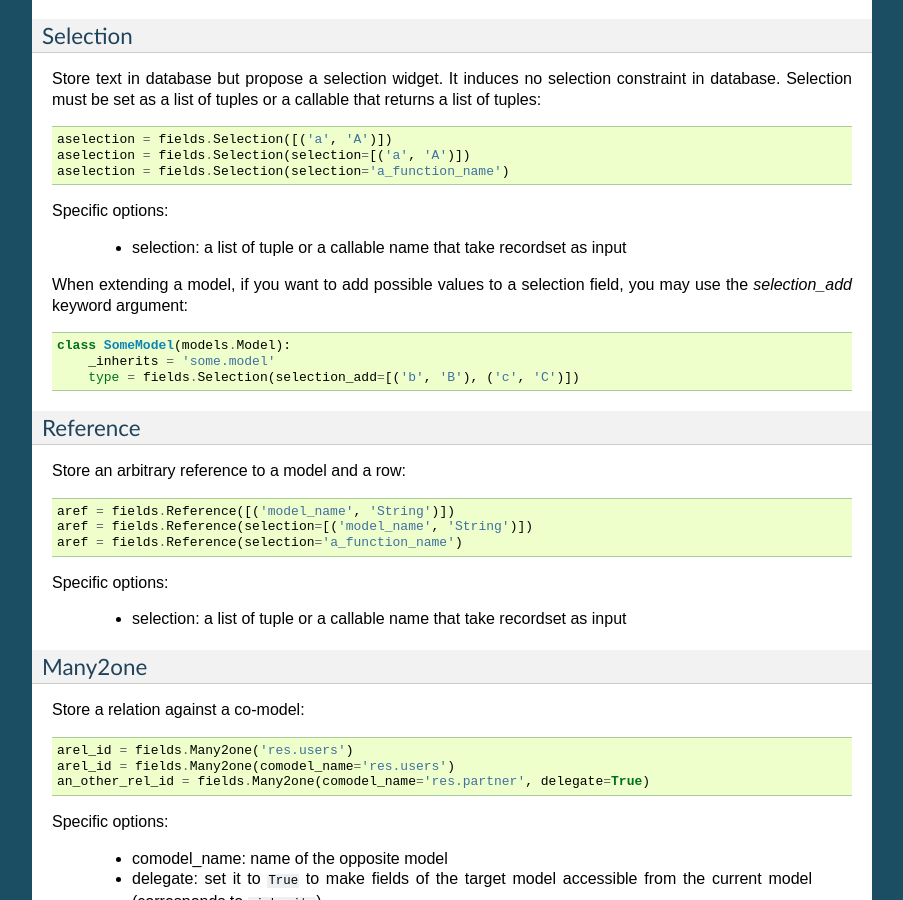
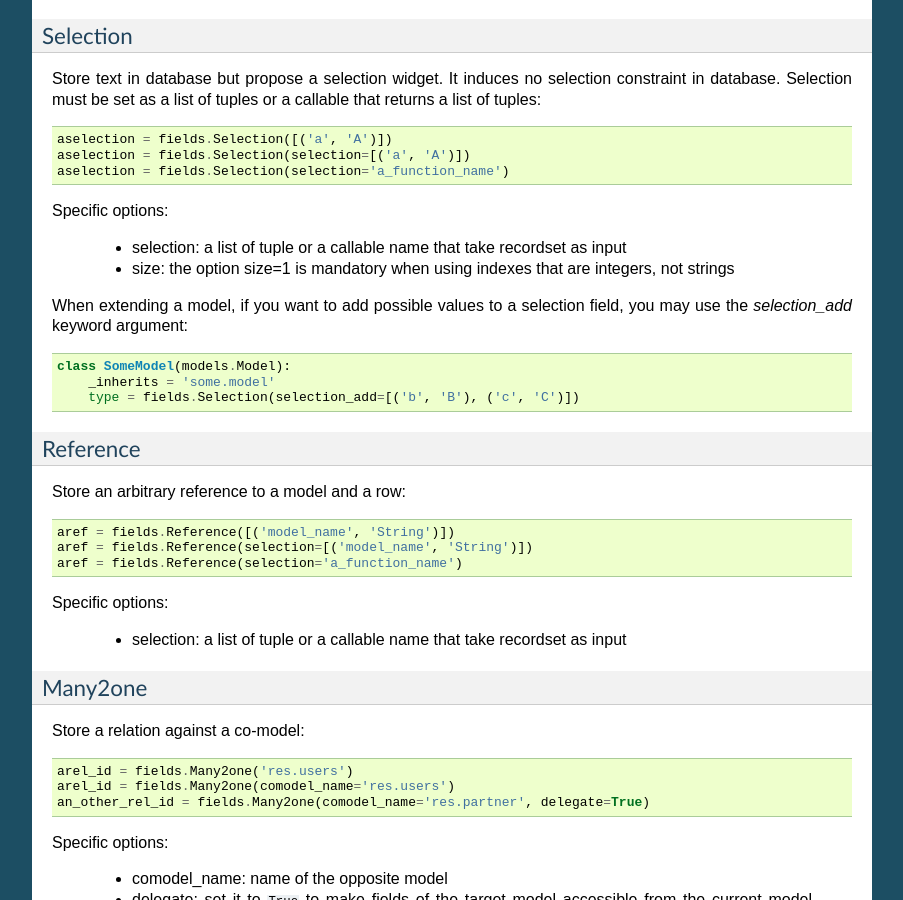
Before and after one commit to nbessi/odoo_new_api_guideline, a Sphinx documentation site: the page built from source/fields.rst, in a window 1280 px wide and 900 px high, scrolled down 2908 px. Shown: the whole window, without its empty margins (198-1101 px from the left). Built offline with Sphinx 7.4.7, drawn with Linux system fonts in a browser that asks for light colours; formulas are drawn with MathJax 3.

Commit message:
Add information about selection fields with integer indexes

```diff
--- a/source/fields.rst
+++ b/source/fields.rst
@@ -180,6 +180,7 @@ Selection must be set as a list of tuples or a callable that returns a list of t
 Specific options:
 
   * selection: a list of tuple or a callable name that take recordset as input
+  * size: the option size=1 is mandatory when using indexes that are integers, not strings
 
 When extending a model, if you want to add possible values to a selection field,
 you may use the `selection_add` keyword argument::
```
